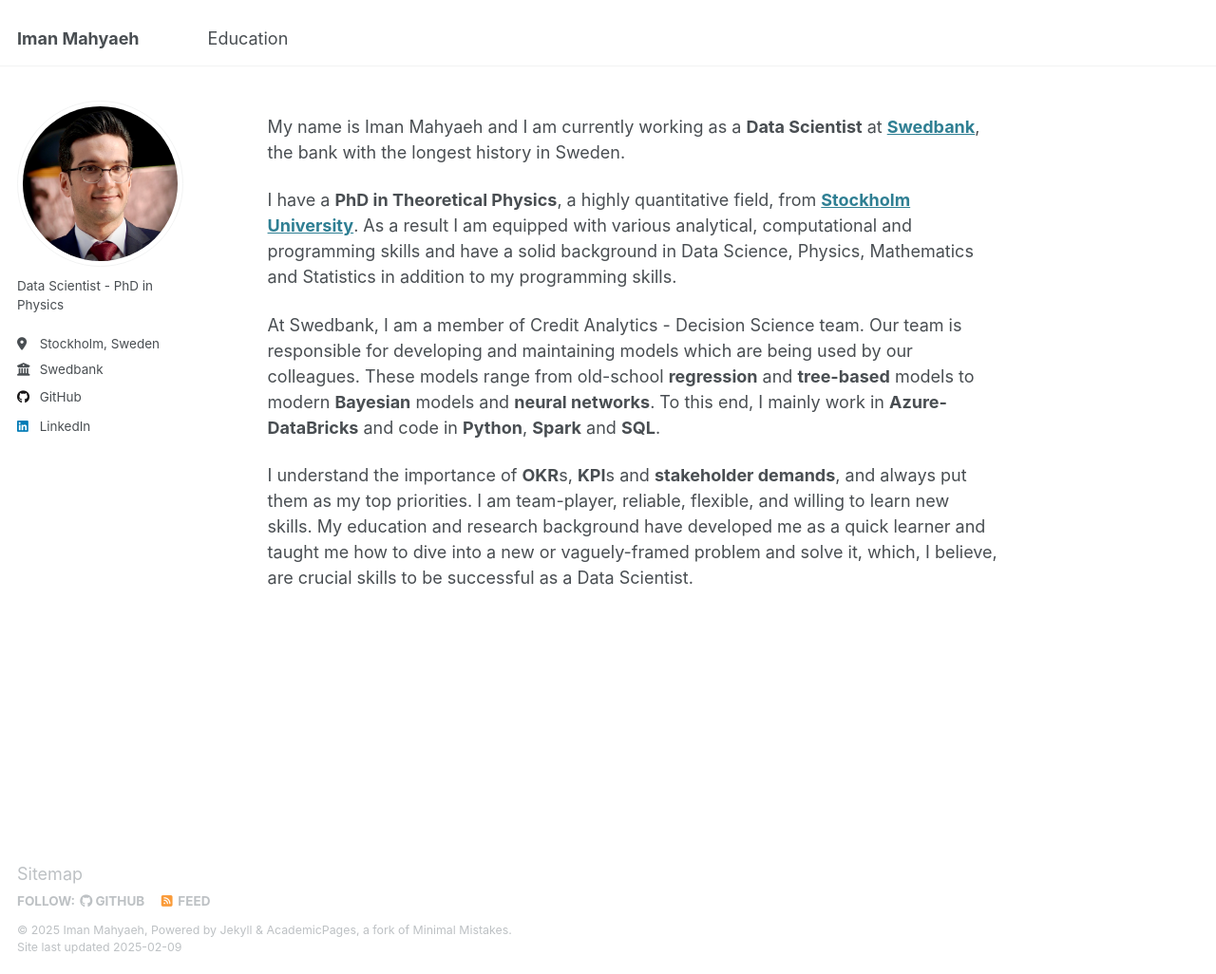
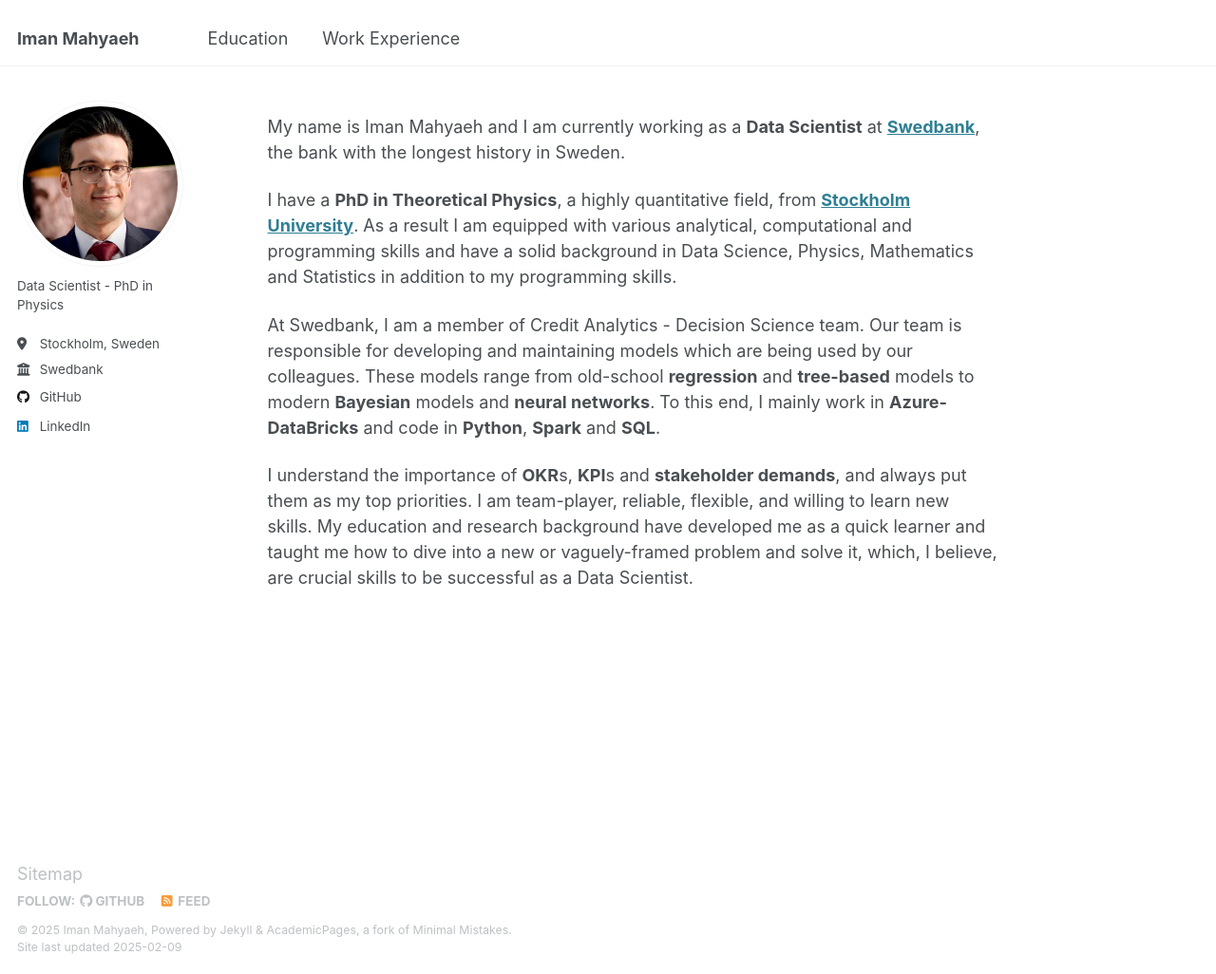
Before and after one commit to imanm24/imanm24.github.io, a Jekyll site: the page built from _pages/about.md, in a window 1280 px wide and 1026 px high. Shown: the whole window at 95% size. Built offline with Jekyll 4.4.1, drawn with Linux system fonts in a browser that asks for light colours.

Commit message:
Update navigation.yml

```diff
--- a/_data/navigation.yml
+++ b/_data/navigation.yml
@@ -8,6 +8,9 @@ main:
 
   - title: "Education"
     url: /education/
+
+  - title: "Work Experience"
+    url: /work_experience/
 
   #- title: "CV"
   #  url: /cv/
```
